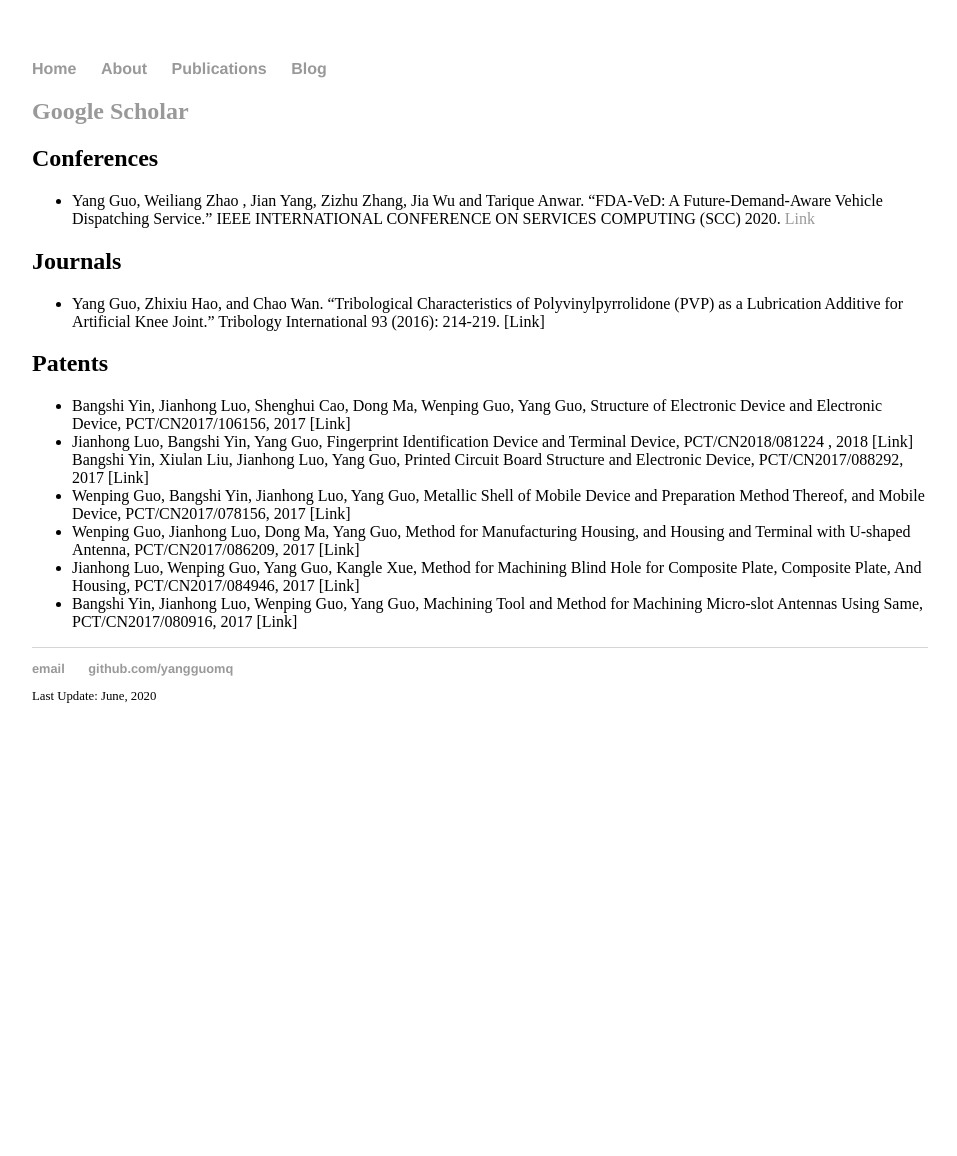
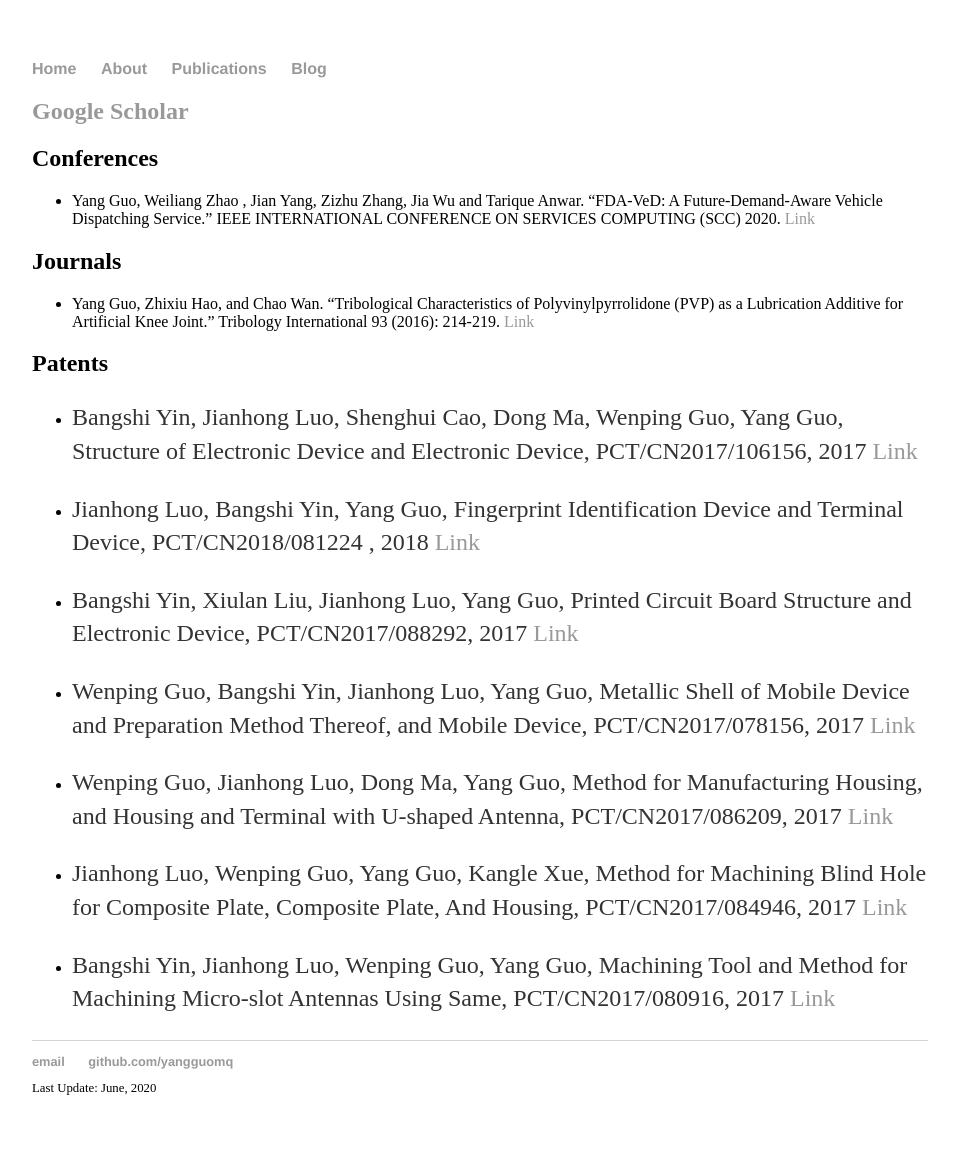
Before and after one commit to yangguomq/yangguomq.github.io, a Jekyll site: the page built from publication/index.md, in a window 1280 px wide. Shown: the whole page, without its empty margins (160-1117 px from the left). Built offline with Jekyll 4.4.1, drawn with Linux system fonts in a browser that asks for light colours; our own code applies the rules of GitHub Pages for plain Markdown files; before the commit the page ends 900 px from its top, so only the background shows below that; part of the change alters nothing that is shown.

```diff
--- a/publication/index.md
+++ b/publication/index.md
@@ -4,13 +4,19 @@
 - Yang Guo, Weiliang Zhao , Jian Yang, Zizhu Zhang, Jia Wu and Tarique Anwar. "FDA-VeD: A Future-Demand-Aware Vehicle Dispatching Service." IEEE INTERNATIONAL CONFERENCE ON SERVICES COMPUTING (SCC) 2020. [Link](../files/FDA-VeD SCC 2020_Camera Ready.pdf)
 
 ## Journals
-- Yang Guo, Zhixiu Hao, and Chao Wan. "Tribological Characteristics of Polyvinylpyrrolidone (PVP) as a Lubrication Additive for Artificial Knee Joint." Tribology International 93 (2016): 214-219. [Link]
+- Yang Guo, Zhixiu Hao, and Chao Wan. "Tribological Characteristics of Polyvinylpyrrolidone (PVP) as a Lubrication Additive for Artificial Knee Joint." Tribology International 93 (2016): 214-219. [Link](https://doi.org/10.1016/j.triboint.2015.08.043)
 
 ## Patents
-- Bangshi Yin, Jianhong Luo, Shenghui Cao, Dong Ma, Wenping Guo, Yang Guo, Structure of Electronic Device and Electronic Device, PCT/CN2017/106156, 2017 [Link]
-- Jianhong Luo, Bangshi Yin, Yang Guo, Fingerprint Identification Device and Terminal Device, PCT/CN2018/081224 , 2018 [Link]
-Bangshi Yin, Xiulan Liu, Jianhong Luo, Yang Guo,  Printed Circuit Board Structure and Electronic Device,  PCT/CN2017/088292, 2017 [Link]
-- Wenping Guo, Bangshi Yin, Jianhong Luo, Yang Guo, Metallic Shell of Mobile Device and Preparation Method Thereof, and Mobile Device, PCT/CN2017/078156, 2017 [Link]
-- Wenping Guo, Jianhong Luo, Dong Ma, Yang Guo, Method for Manufacturing Housing, and Housing and Terminal with U-shaped Antenna, PCT/CN2017/086209, 2017 [Link]
-- Jianhong Luo, Wenping Guo, Yang Guo, Kangle Xue, Method for Machining Blind Hole for Composite Plate, Composite Plate, And Housing, PCT/CN2017/084946, 2017 [Link]
-- Bangshi Yin, Jianhong Luo, Wenping Guo, Yang Guo, Machining Tool and Method for Machining Micro-slot Antennas Using Same, PCT/CN2017/080916, 2017 [Link]
+- Bangshi Yin, Jianhong Luo, Shenghui Cao, Dong Ma, Wenping Guo, Yang Guo, Structure of Electronic Device and Electronic Device, PCT/CN2017/106156, 2017 [Link](https://patentscope.wipo.int/search/en/detail.jsf;jsessionid=FC91D5A439BB92D52C5880DC76C00EC3.wapp2nC?docId=WO2019071603&recNum=1884&office=&queryString=&prevFilter=&sortOption=Pub+Date+Desc&maxRec=74690808)
+
+- Jianhong Luo, Bangshi Yin, Yang Guo, Fingerprint Identification Device and Terminal Device, PCT/CN2018/081224 , 2018 [Link](https://patentscope.wipo.int/search/en/detail.jsf;jsessionid=015B0527ABCAE7B35821918933FC5C2B.wapp2nB?docId=WO2018177387&recNum=2281&office=&queryString=&prevFilter=&sortOption=Pub+Date+Desc&maxRec=71152078)
+
+- Bangshi Yin, Xiulan Liu, Jianhong Luo, Yang Guo,  Printed Circuit Board Structure and Electronic Device,  PCT/CN2017/088292, 2017 [Link](https://patentscope.wipo.int/search/en/detail.jsf?docId=WO2018171054&recNum=3&office=&queryString=IN%3A%28guo+yang+luo+jianhong%29&prevFilter=&sortOption=Pub+Date+Desc&maxRec=9)
+
+- Wenping Guo, Bangshi Yin, Jianhong Luo, Yang Guo, Metallic Shell of Mobile Device and Preparation Method Thereof, and Mobile Device, PCT/CN2017/078156, 2017 [Link](https://patentscope.wipo.int/search/en/detail.jsf?docId=WO2018149016&recNum=4&office=&queryString=IN%3A%28guo+yang+luo+jianhong%29&prevFilter=&sortOption=Pub+Date+Desc&maxRec=9)
+
+- Wenping Guo, Jianhong Luo, Dong Ma, Yang Guo, Method for Manufacturing Housing, and Housing and Terminal with U-shaped Antenna, PCT/CN2017/086209, 2017 [Link](https://patentscope.wipo.int/search/en/detail.jsf?docId=WO2018149047&recNum=5&office=&queryString=IN%3A%28guo+yang+luo+jianhong%29&prevFilter=&sortOption=Pub+Date+Desc&maxRec=9)
+
+- Jianhong Luo, Wenping Guo, Yang Guo, Kangle Xue, Method for Machining Blind Hole for Composite Plate, Composite Plate, And Housing, PCT/CN2017/084946, 2017 [Link](https://patentscope.wipo.int/search/en/detail.jsf?docId=WO2018137297&recNum=7&office=&queryString=IN%3A%28guo+yang+luo+jianhong%29&prevFilter=&sortOption=Pub+Date+Desc&maxRec=9)
+
+- Bangshi Yin, Jianhong Luo, Wenping Guo, Yang Guo, Machining Tool and Method for Machining Micro-slot Antennas Using Same, PCT/CN2017/080916, 2017 [Link](https://patentscope.wipo.int/search/en/detail.jsf?docId=WO2018137291&recNum=6&office=&queryString=IN%3A%28guo+yang+luo+jianhong%29&prevFilter=&sortOption=Pub+Date+Desc&maxRec=9)
```
